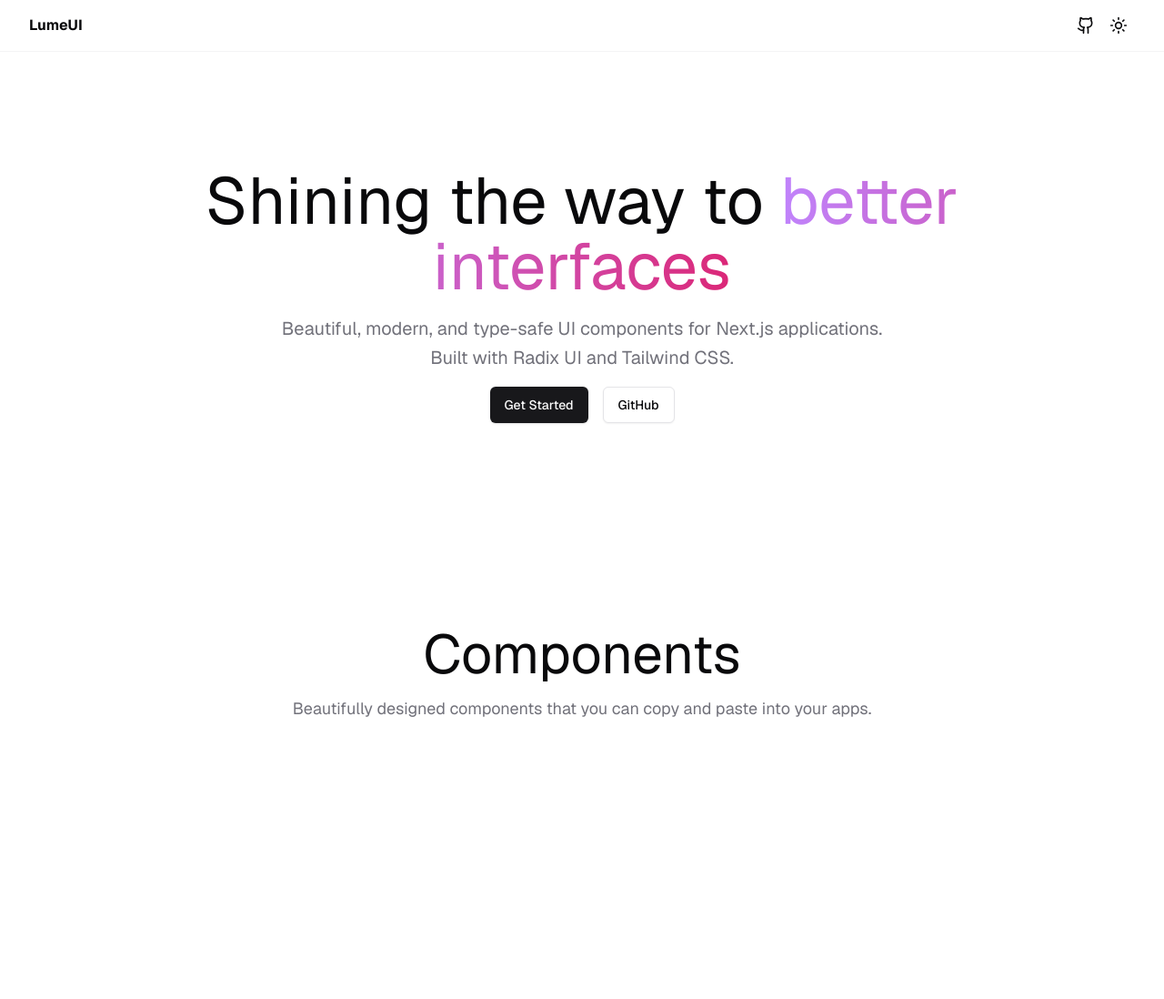
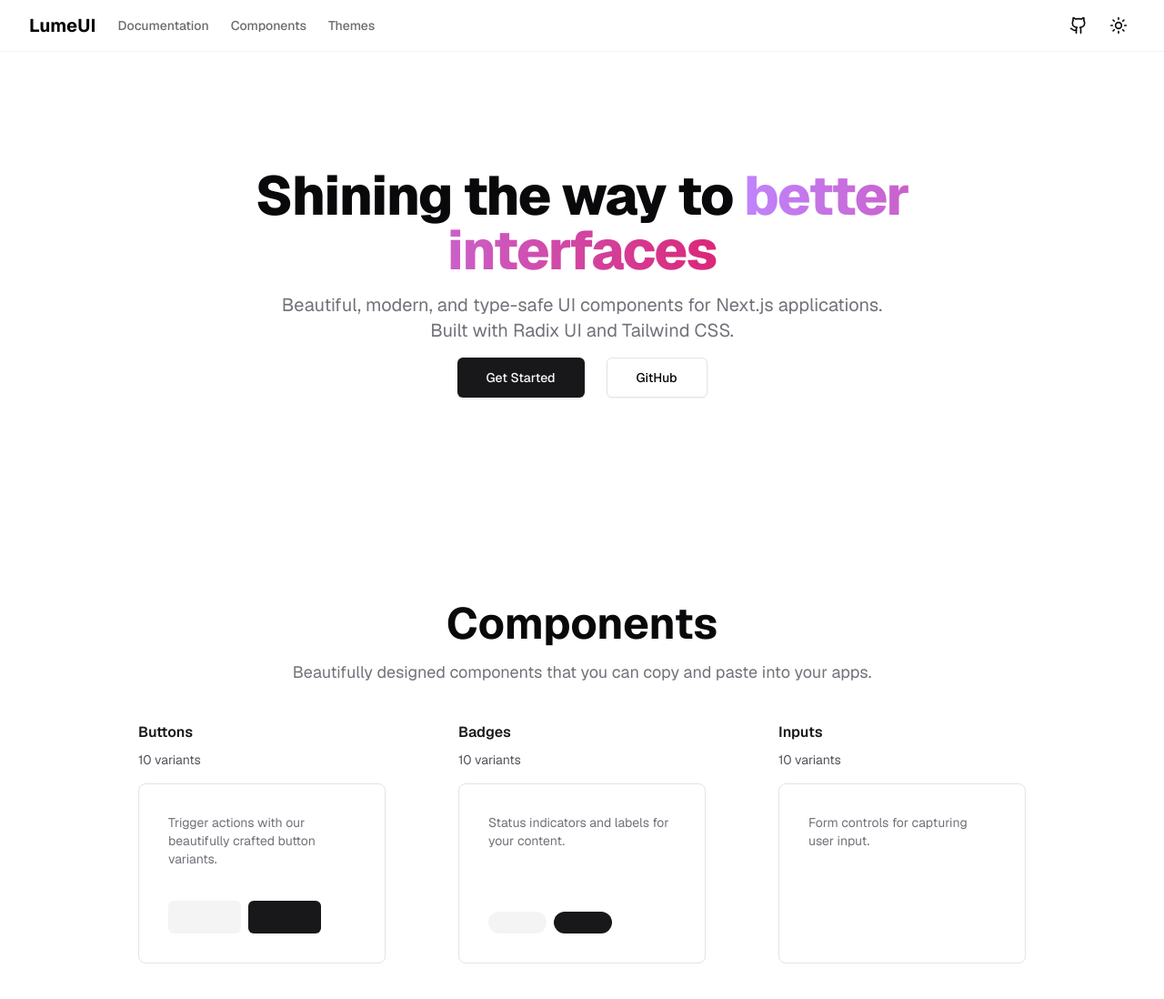
Before and after one commit to Rithvik8001/LumeUI, a Next.js app: page / in a window 1280 px wide. Shown: the top 1098 px of the page at 91% size. Before the commit the page ends 889 px from the top, so only its background shows below. Built offline with nearby package versions, Linux system fonts and the light colour scheme.

Commit message:
landing page

```diff
--- a/app/page.tsx
+++ b/app/page.tsx
@@ -1,30 +1,98 @@
 import Link from "next/link";
-import { Github } from "lucide-react";
+import { Github, Menu } from "lucide-react";
 import { ModeToggle } from "@/components/mode-toggle";
+
+const components = [
+  {
+    name: "Buttons",
+    count: 10,
+    description:
+      "Trigger actions with our beautifully crafted button variants.",
+    href: "/docs/components/button",
+    preview: (
+      <div className="flex flex-wrap gap-2">
+        <div className="h-9 w-20 rounded-md bg-secondary" />
+        <div className="h-9 w-20 rounded-md bg-primary" />
+      </div>
+    ),
+  },
+  {
+    name: "Badges",
+    count: 10,
+    description: "Status indicators and labels for your content.",
+    href: "/docs/components/badge",
+    preview: (
+      <div className="flex flex-wrap gap-2">
+        <div className="h-6 w-16 rounded-full bg-secondary" />
+        <div className="h-6 w-16 rounded-full bg-primary" />
+      </div>
+    ),
+  },
+  {
+    name: "Inputs",
+    count: 10,
+    description: "Form controls for capturing user input.",
+    href: "/docs/components/input",
+    preview: (
+      <div className="flex flex-col gap-2">
+        <div className="h-9 w-full rounded-md bg-secondary" />
+      </div>
+    ),
+  },
+];
 
 export default function Home() {
   return (
     <div className="flex min-h-screen flex-col">
       <header className="sticky top-0 z-50 w-full border-b border-border/40 bg-background/95 backdrop-blur supports-[backdrop-filter]:bg-background/60">
-        <div className="container flex h-14 max-w-screen-2xl items-center">
-          <div className="mr-4 flex">
+        <div className="container flex h-14 items-center">
+          <div className="mr-4 hidden md:flex">
             <Link className="mr-6 flex items-center space-x-2" href="/">
-              <span className="font-bold inline-block">LumeUI</span>
+              <span className="font-bold inline-block text-xl">LumeUI</span>
+            </Link>
+            <nav className="flex items-center space-x-6 text-sm font-medium">
+              <Link
+                href="/docs"
+                className="transition-colors hover:text-foreground/80 text-foreground/60"
+              >
+                Documentation
+              </Link>
+              <Link
+                href="/components"
+                className="transition-colors hover:text-foreground/80 text-foreground/60"
+              >
+                Components
+              </Link>
+              <Link
+                href="/themes"
+                className="transition-colors hover:text-foreground/80 text-foreground/60"
+              >
+                Themes
+              </Link>
+            </nav>
+          </div>
+          {/* Mobile Logo */}
+          <div className="md:hidden">
+            <Link href="/" className="flex items-center">
+              <span className="font-bold text-xl">LumeUI</span>
             </Link>
           </div>
-          <div className="flex flex-1 items-center justify-between space-x-2 md:justify-end">
-            <nav className="flex items-center">
+          <div className="flex flex-1 items-center justify-end space-x-2">
+            <nav className="flex items-center space-x-2">
               <Link
                 href="https://github.com/yourusername/lume-ui"
                 target="_blank"
                 rel="noreferrer"
+                className="inline-flex items-center justify-center rounded-md text-sm font-medium transition-colors focus-visible:outline-none focus-visible:ring-1 focus-visible:ring-ring disabled:pointer-events-none disabled:opacity-50 hover:bg-accent hover:text-accent-foreground h-9 py-2 w-9 px-0"
               >
-                <div className="inline-flex items-center justify-center rounded-md text-sm font-medium transition-colors focus-visible:outline-none focus-visible:ring-1 focus-visible:ring-ring disabled:pointer-events-none disabled:opacity-50 hover:bg-accent hover:text-accent-foreground h-9 py-2 w-9 px-0">
-                  <Github className="h-5 w-5" />
-                  <span className="sr-only">GitHub</span>
-                </div>
+                <Github className="h-5 w-5" />
+                <span className="sr-only">GitHub</span>
               </Link>
               <ModeToggle />
+              <button className="inline-flex items-center justify-center rounded-md text-sm font-medium transition-colors focus-visible:outline-none focus-visible:ring-1 focus-visible:ring-ring disabled:pointer-events-none disabled:opacity-50 hover:bg-accent hover:text-accent-foreground h-9 py-2 w-9 px-0 md:hidden">
+                <Menu className="h-5 w-5" />
+                <span className="sr-only">Menu</span>
+              </button>
             </nav>
           </div>
         </div>
@@ -32,21 +100,21 @@
 
       <main className="flex-1">
         <section className="space-y-6 pb-8 pt-6 md:pb-12 md:pt-10 lg:py-32">
-          <div className="container flex max-w-[64rem] flex-col items-center gap-4 text-center">
-            <h1 className="font-heading text-3xl sm:text-5xl md:text-6xl lg:text-7xl">
+          <div className="container flex max-w-[64rem] flex-col items-center gap-4 text-center px-4 md:px-6">
+            <h1 className="font-heading text-3xl font-extrabold tracking-tight sm:text-4xl md:text-5xl lg:text-6xl">
               Shining the way to{" "}
               <span className="bg-gradient-to-r from-purple-400 to-pink-600 bg-clip-text text-transparent">
                 better interfaces
               </span>
             </h1>
-            <p className="max-w-[42rem] leading-normal text-muted-foreground sm:text-xl sm:leading-8">
+            <p className="max-w-[42rem] leading-normal text-muted-foreground text-sm sm:text-base md:text-lg lg:text-xl">
               Beautiful, modern, and type-safe UI components for Next.js
               applications. Built with Radix UI and Tailwind CSS.
             </p>
-            <div className="space-x-4">
+            <div className="flex flex-col gap-4 sm:flex-row sm:gap-6">
               <Link
                 href="/docs"
-                className="inline-flex items-center justify-center rounded-md bg-primary text-primary-foreground shadow hover:bg-primary/90 focus-visible:outline-none focus-visible:ring-1 focus-visible:ring-ring disabled:pointer-events-none disabled:opacity-50 h-10 px-4 py-2 text-sm font-medium"
+                className="inline-flex items-center justify-center rounded-md bg-primary text-primary-foreground shadow hover:bg-primary/90 focus-visible:outline-none focus-visible:ring-1 focus-visible:ring-ring disabled:pointer-events-none disabled:opacity-50 h-11 px-8 text-sm font-medium w-full sm:w-auto"
               >
                 Get Started
               </Link>
@@ -54,7 +122,7 @@
                 href="https://github.com/yourusername/lume-ui"
                 target="_blank"
                 rel="noreferrer"
-                className="inline-flex items-center justify-center rounded-md border border-input bg-background shadow-sm hover:bg-accent hover:text-accent-foreground focus-visible:outline-none focus-visible:ring-1 focus-visible:ring-ring disabled:pointer-events-none disabled:opacity-50 h-10 px-4 py-2 text-sm font-medium"
+                className="inline-flex items-center justify-center rounded-md border border-input bg-background shadow-sm hover:bg-accent hover:text-accent-foreground focus-visible:outline-none focus-visible:ring-1 focus-visible:ring-ring disabled:pointer-events-none disabled:opacity-50 h-11 px-8 text-sm font-medium w-full sm:w-auto"
               >
                 GitHub
               </Link>
@@ -62,18 +130,51 @@
           </div>
         </section>
 
-        <section className="container space-y-6 py-8 md:py-12 lg:py-24">
+        <section
+          id="components"
+          className="container space-y-6 py-8 md:py-12 lg:py-24 px-4 md:px-6"
+        >
           <div className="mx-auto flex max-w-[58rem] flex-col items-center space-y-4 text-center">
-            <h2 className="font-heading text-3xl leading-[1.1] sm:text-3xl md:text-6xl">
+            <h2 className="font-heading text-2xl font-bold leading-[1.1] sm:text-3xl md:text-4xl lg:text-5xl">
               Components
             </h2>
-            <p className="max-w-[85%] leading-normal text-muted-foreground sm:text-lg sm:leading-7">
+            <p className="max-w-[85%] leading-normal text-muted-foreground text-sm sm:text-base md:text-lg">
               Beautifully designed components that you can copy and paste into
               your apps.
             </p>
           </div>
 
-          {/* Component cards will be added here */}
+          <div className="mx-auto grid justify-center gap-4 sm:gap-6 lg:gap-8 grid-cols-1 sm:grid-cols-2 lg:grid-cols-3 max-w-[64rem]">
+            {components.map((component) => (
+              <Link
+                key={component.name}
+                href={component.href}
+                className="group relative px-4 py-3 sm:px-6 sm:py-4"
+              >
+                <div className="absolute -inset-y-2 -inset-x-4 z-0 scale-95 bg-zinc-50 opacity-0 transition group-hover:scale-100 group-hover:opacity-100 dark:bg-zinc-800/50 sm:-inset-x-6 sm:rounded-2xl" />
+                <div className="relative z-10">
+                  <div className="space-y-2">
+                    <h3 className="text-base font-semibold text-zinc-900 dark:text-zinc-100">
+                      {component.name}
+                    </h3>
+                    <p className="text-sm text-zinc-600 dark:text-zinc-400">
+                      {component.count} variants
+                    </p>
+                  </div>
+                  <div className="relative overflow-hidden rounded-lg border bg-background p-2 mt-4">
+                    <div className="flex h-[140px] sm:h-[160px] lg:h-[180px] flex-col justify-between rounded-md p-4 sm:p-6">
+                      <p className="text-sm text-muted-foreground">
+                        {component.description}
+                      </p>
+                      <div className="flex flex-wrap gap-2">
+                        {component.preview}
+                      </div>
+                    </div>
+                  </div>
+                </div>
+              </Link>
+            ))}
+          </div>
         </section>
       </main>
     </div>
```
